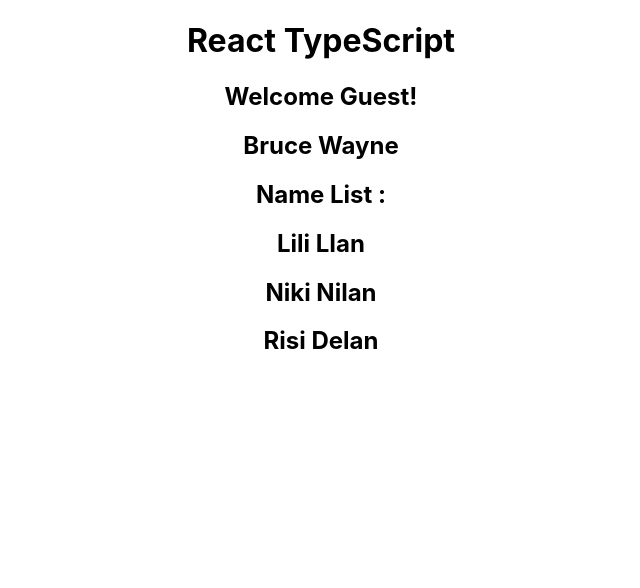
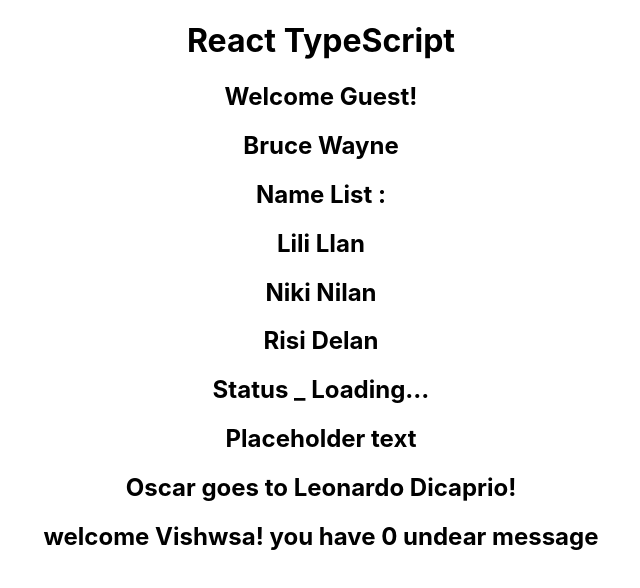
Before and after one commit to devgirlpro/react-typescript, a React (Create React App) app: page / in a window 1280 px wide. Shown: the top 588 px of the page, without its empty margins (319-959 px from the left). Built offline with nearby package versions, Linux system fonts and the light colour scheme.

Commit message:
union of string literals, children prop, children prop with type of react.reactnode and optonal props with default value

```diff
--- a/src/App.tsx
+++ b/src/App.tsx
@@ -1,8 +1,11 @@
 import React from 'react';
 import './App.css';
 import Greet from './components/Greet';
+import Heading from './components/Heading';
+import Oscar from './components/Oscar';
 import Person from './components/Person';
 import PersonList from './components/PersonList';
+import Status from './components/Status';
 
 
 function App() {
@@ -30,6 +33,12 @@
       <Greet name="Rosi" messageCount={20} isLoggedIn={false} />
       <Person name={personName} />
       <PersonList  name={nameList} />
+      <Status status='loading' />
+      <Heading>Placeholder text</Heading>
+      <Oscar>
+        <Heading>Oscar goes to Leonardo Dicaprio!</Heading>
+      </Oscar>
+      <Greet name='Vishwsa'  isLoggedIn={true} />
     </div>
   );
 }
--- a/src/components/Greet.tsx
+++ b/src/components/Greet.tsx
@@ -2,16 +2,18 @@
 import React from 'react';
 type GreetProps = {
   name: string;
-  messageCount: number;
+  messageCount?: number;
   isLoggedIn: boolean;
 };
 
 const Greet = (props: GreetProps) => {
+  //optinal props with ? and default value
+  const {messageCount = 0} = props
   return (
     <>
       <h2>
         {props.isLoggedIn
-          ? `welcome ${props.name}! you have ${props.messageCount} undear message`
+          ? `welcome ${props.name}! you have ${messageCount} undear message`
           : 'Welcome Guest!'}
       </h2>
     </>
--- /dev/null
+++ b/src/components/Heading.tsx
@@ -0,0 +1,12 @@
+import React from 'react'
+type HeadingProps = {
+    children: string
+}
+
+const Heading = (props: HeadingProps) => {
+  return (
+    <h2>{props.children}</h2>
+  )
+}
+
+export default Heading
--- /dev/null
+++ b/src/components/Oscar.tsx
@@ -0,0 +1,12 @@
+import React from 'react';
+type OscarProps = {
+    children: React.ReactNode
+}
+
+const Oscar = (props: OscarProps) => {
+  return (
+    <div>{props.children}</div>
+  )
+}
+
+export default Oscar
--- /dev/null
+++ b/src/components/Status.tsx
@@ -0,0 +1,24 @@
+import React from 'react'
+//status can be only one of them and if writen any other string will tell us
+type StatusProps = {
+    status: 'loading' | 'success' | 'error'
+}
+
+
+const Status = (props: StatusProps) => {
+    let message
+    if (props.status === 'loading') {
+        message = 'Loading...'
+    } else if (props.status === 'success') {
+        message = 'Data fetched successfully'
+    } else if (props.status === 'error') {
+        message = 'OooPs!!!Error fetching data'
+    }
+  return (
+    <div>
+        <h2>Status _ {message}</h2>
+    </div>
+  )
+}
+
+export default Status
```
